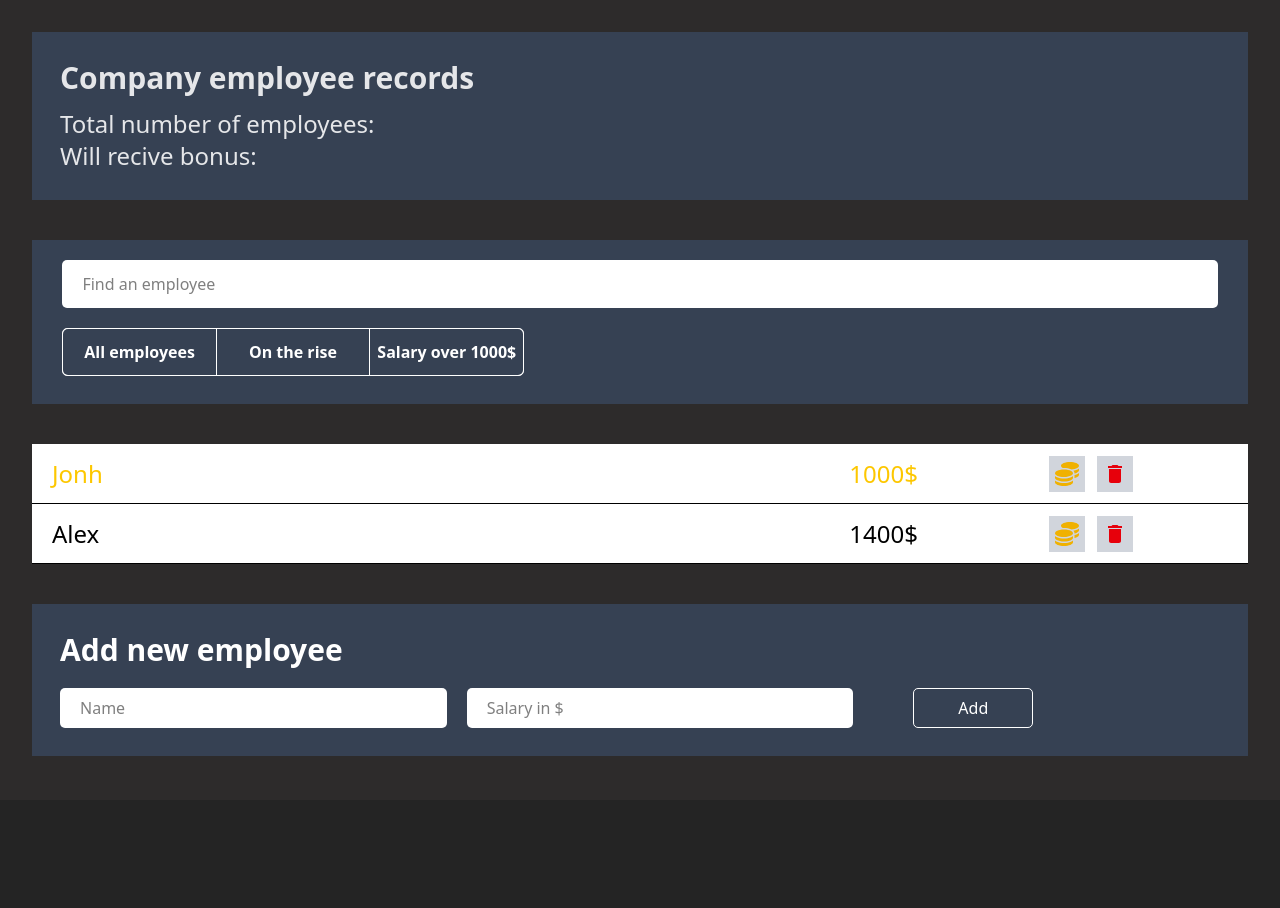
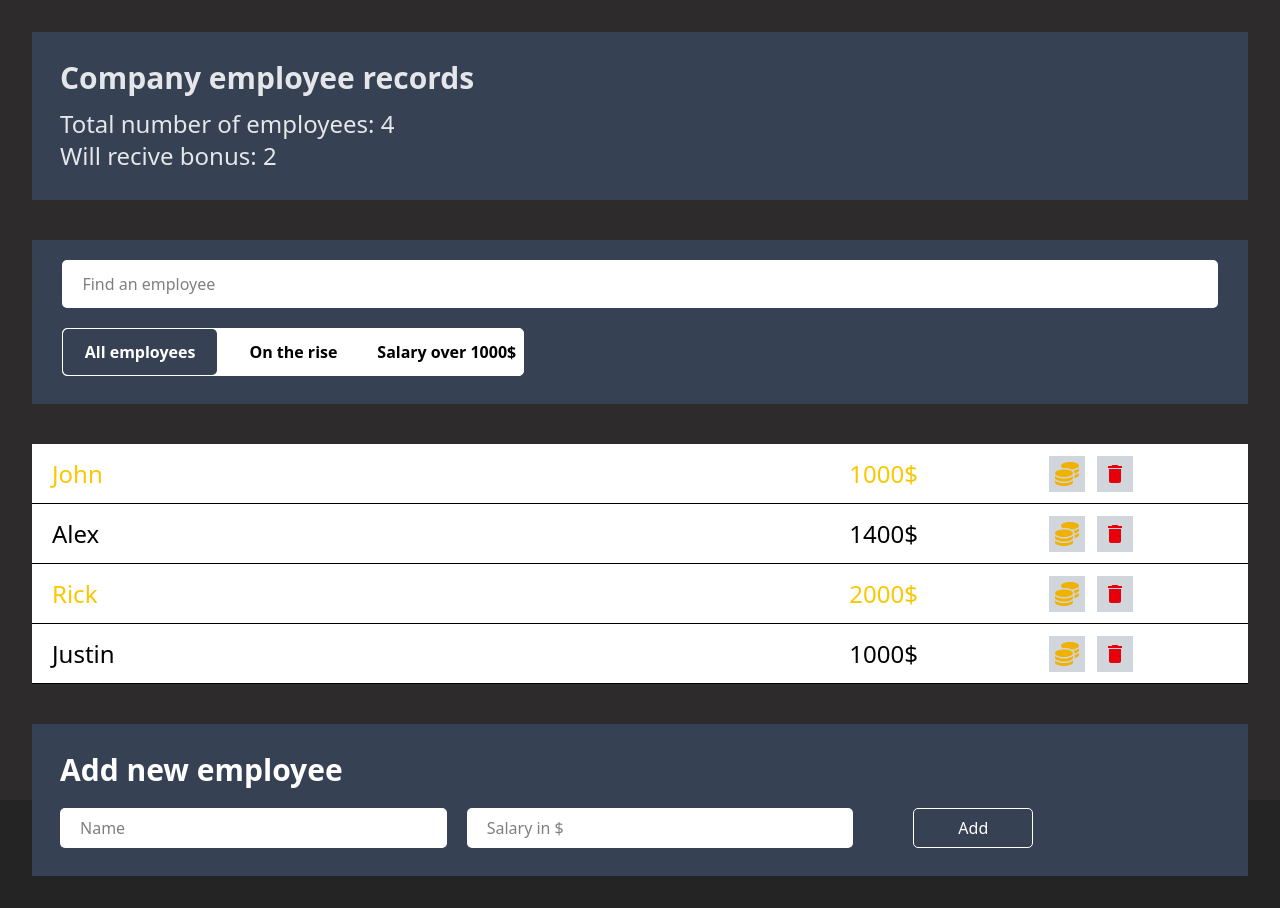
Before and after one commit to jestemczyk/companyRecords, a React (Vite) app: page / in a window 1280 px wide. Before the commit the page ends 800 px from the top, so only its background shows below. Built offline with nearby package versions, Linux system fonts and the light colour scheme.

Commit message:
adding mocs

```diff
--- /dev/null
+++ b/data.json
@@ -0,0 +1,8 @@
+{
+  "employees": [
+    { "name": "John", "salary": 1000, "isOnRise": true },
+    { "name": "Alex", "salary": 1400, "isOnRise": false },
+    { "name": "Rick", "salary": 2000, "isOnRise": true },
+    { "name": "Justin", "salary": 1000, "isOnRise": false }
+  ]
+}
--- /dev/null
+++ b/src/components/employeesList.js
@@ -0,0 +1,9 @@
+import data from "/data.json";
+
+export const employeesList = () => {
+  const employeesList = data.employees;
+
+  return {
+    employeesList,
+  };
+};
--- /dev/null
+++ b/src/components/hooks/employeesNumState.js
@@ -0,0 +1,13 @@
+import { useState } from "react";
+import { employeesList } from "../employeesList";
+
+export const employeesNumState = () => {
+  const [employeesNum, setEmployeesNum] = useState(
+    employeesList().employeesList.length
+  );
+
+  return {
+    employeesNum,
+    setEmployeesNum,
+  };
+};
--- /dev/null
+++ b/src/components/hooks/onRiseNumState.js
@@ -0,0 +1,15 @@
+import { useState } from "react";
+import { employeesList } from "../employeesList";
+
+export const onRiseNumState = () => {
+  console.log(employeesList().employeesList);
+  const count = employeesList().employeesList.filter(
+    (emp) => emp.isOnRise
+  ).length;
+  const [onRiseNum, setOnRiseNum] = useState(count);
+
+  return {
+    onRiseNum,
+    setOnRiseNum,
+  };
+};
--- a/src/components/listBlock/ListBlock.jsx
+++ b/src/components/listBlock/ListBlock.jsx
@@ -1,15 +1,15 @@
 import React from "react";
 import { ListItem } from "./ListItem";
+import data from "/data.json";
 
 export const ListBlock = () => {
-  return (
-    <div className="w-full flex flex-col mb-10">
-      <ListItem
-        props={{ employeeName: "Jonh", salary: 1000, isOnRise: true }}
-      />
-      <ListItem
-        props={{ employeeName: "Alex", salary: 1400, isOnRise: false }}
-      />
-    </div>
-  );
+  function mkList(data) {
+    const components = [];
+    for (let i = 0; i < data.employees.length; i++) {
+      components.push(<ListItem props={data.employees[i]} />);
+    }
+    return components;
+  }
+
+  return <div className="w-full flex flex-col mb-10">{mkList(data)}</div>;
 };
--- a/src/components/listBlock/ListItem.jsx
+++ b/src/components/listBlock/ListItem.jsx
@@ -8,7 +8,7 @@ export const ListItem = ({ props }) => {
         props.isOnRise ? "text-yellow-400" : "text-black"
       } flex items-center text-2xl pl-5 border-b border-b-black`}
     >
-      <p className="w-4/6">{props.employeeName}</p>
+      <p className="w-4/6">{props.name}</p>
       <p className="w-1/6">{props.salary}$</p>
       <ListItemButtons />
     </div>
--- a/src/components/searchBlock/FilterButtons.jsx
+++ b/src/components/searchBlock/FilterButtons.jsx
@@ -1,23 +1,31 @@
 import React from "react";
 
 export const FilterButtons = () => {
-  const buttonDefStyle =
-    "w-1/3 h-full cursor-pointer font-semibold bg-gray-700 text-white";
+  const buttonDefStyle = "w-1/3 h-full cursor-pointer font-semibold";
   const buttonClickedStyle = "";
+
+  const filterButtons = [
+    { id: "all", text: "All employees", isActive: true },
+    { id: "onRise", text: "On the rise", isActive: false },
+    { id: "more", text: "Salary over 1000$", isActive: false },
+  ];
 
   return (
     <div className="w-2/5 h-12 bg-white rounded-[5px] mb-7 border border-white">
-      <button
-        className={`${buttonDefStyle} rounded-l-[5px] border-r border-r-white`}
-      >
-        All employees
-      </button>
-      <button className={`${buttonDefStyle} border-r border-r-white`}>
-        On the rise
-      </button>
-      <button className={`${buttonDefStyle} rounded-r-[5px]`}>
-        Salary over 1000$
-      </button>
+      {filterButtons.map((item) => {
+        return (
+          <button
+            className={`${buttonDefStyle} ${
+              item.isActive
+                ? "text-white border-r-white bg-gray-700"
+                : "text-black border-r-black bg-white"
+            } rounded-[5px]`}
+            key={item.id}
+          >
+            {item.text}
+          </button>
+        );
+      })}
     </div>
   );
 };
--- a/src/components/titleBlock/TitleBlock.jsx
+++ b/src/components/titleBlock/TitleBlock.jsx
@@ -1,11 +1,15 @@
 import React from "react";
+import { employeesNumState } from "../hooks/employeesNumState";
+import { onRiseNumState } from "../hooks/onRiseNumState";
 
 export const TitleBlock = () => {
+  const { employeesNum, setEmployeesNum } = employeesNumState();
+  const { onRiseNum, setOnRiseNum } = onRiseNumState();
   return (
     <div className="w-full bg-gray-700 p-7 text-2xl font-normal mb-10">
       <h1 className="text-3xl font-semibold mb-3">Company employee records</h1>
-      <p>Total number of employees: </p>
-      <p>Will recive bonus: </p>
+      <p>Total number of employees: {employeesNum}</p>
+      <p>Will recive bonus: {onRiseNum}</p>
     </div>
   );
 };
```
